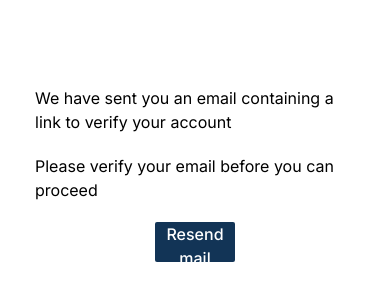
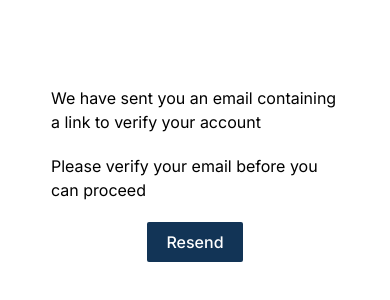
Before and after one commit to jaanisfehling/urza_web, a Next.js app: page /welcome in a window 390 px wide. Shown: the part 258-558 px from the top of the page. Built offline with nearby package versions, Linux system fonts and the light colour scheme.

Commit message:
add padding for mobile screens

```diff
--- a/app/login/page.js
+++ b/app/login/page.js
@@ -39,7 +39,7 @@ export default function Login() {
 
     return (
         <div className="min-h-screen bg-white flex">
-            <div className="m-auto w-80 space-y-5 flex flex-col">
+            <div className="m-auto p-4 w-80 space-y-5 flex flex-col">
                 <Errors errors={errors} />
                 <form onSubmit={handleSubmit} className="flex flex-col space-y-5">
                     <input className="h-10 border-2 p-0.5 rounded-sm" id="email" type="email" placeholder="Email" required/>
--- a/app/signup/page.js
+++ b/app/signup/page.js
@@ -42,7 +42,7 @@ export default function Signup() {
 
     return (
         <div className="min-h-screen bg-white flex">
-            <div className="m-auto w-80 space-y-5 flex flex-col">
+            <div className="m-auto p-4 w-80 space-y-5 flex flex-col">
                 <Errors errors={errors} />
                 <form onSubmit={handleSubmit} className="flex flex-col space-y-5">
                     <input className="h-10 border-2 p-0.5 rounded-sm" id="email" type="email" placeholder="Email" required/>
--- a/app/welcome/page.js
+++ b/app/welcome/page.js
@@ -11,11 +11,11 @@ export default function Welcome() {
 
     return (
         <div className="bg-white min-h-screen flex">
-            <div className="m-auto w-80 space-y-5 flex flex-col">
+            <div className="m-auto p-4 w-80 space-y-5 flex flex-col">
                 <Errors errors={errors} />
                 <p>We have sent you an email containing a link to verify your account</p>
                 <p>Please verify your email before you can proceed</p>
-                <Button text="Resend mail" isLoading={isLoading} onClick={() => {setPayload({email: sessionStorage.getItem("email")})}}/>
+                <Button text="Resend" isLoading={isLoading} onClick={() => {setPayload({email: sessionStorage.getItem("email")})}}/>
             </div>
         </div>
     )
--- a/components/button.js
+++ b/components/button.js
@@ -2,8 +2,8 @@ import Indicator from "./indicator";
 
 export default function Button({text, isLoading, onClick}) {
     if (isLoading) {
-        return <Indicator className="p-1.5 m-auto h-10 w-20 rounded-sm bg-std-blue-hover"/>
+        return <Indicator className="p-1.5 m-auto h-10 w-24 rounded-sm bg-std-blue-hover"/>
     } else {
-        return <button onClick={onClick} className="m-auto h-10 w-20 rounded-sm bg-std-blue hover:bg-std-blue-hover text-white font-medium text-base">{text}</button>
+        return <button onClick={onClick} className="m-auto h-10 w-24 rounded-sm bg-std-blue hover:bg-std-blue-hover text-white font-medium text-base">{text}</button>
     }
 }
```
